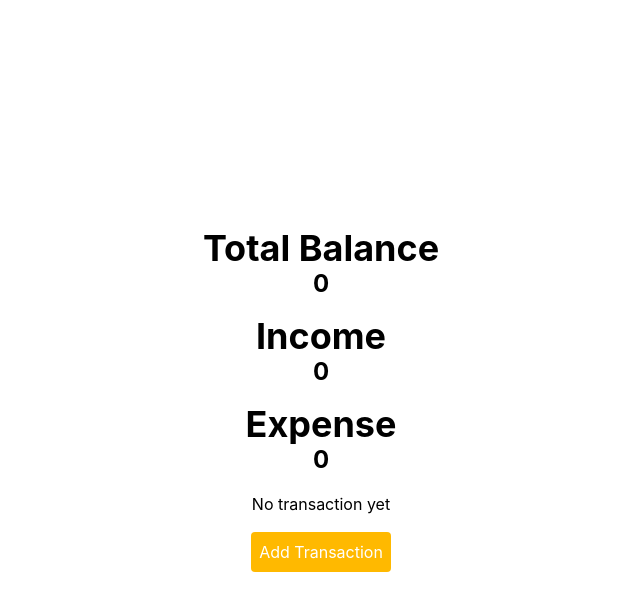
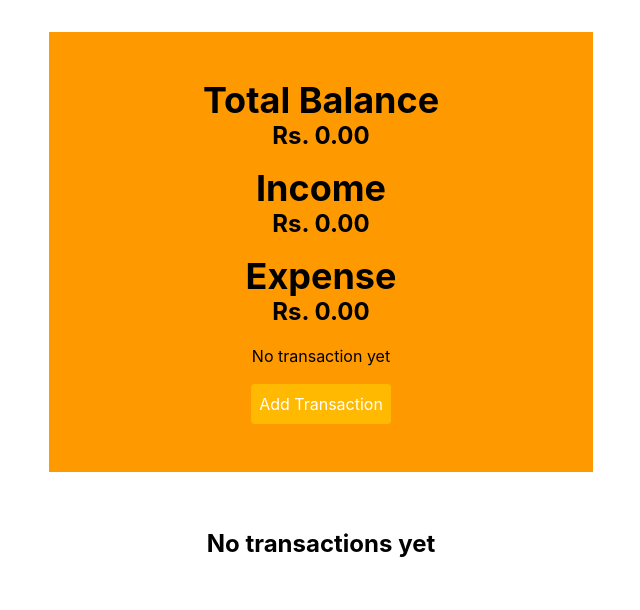
Before and after one commit to ManzarAbbass/Learning_react, a React (Vite) app in the folder 24-Expense-Tracker/: page / in a window 1280 px wide. Shown: the top 610 px of the page, without its empty margins (319-959 px from the left). Built offline with nearby package versions, Linux system fonts and the light colour scheme.

Commit message:
working  list of item which was show

```diff
--- a/24-Expense-Tracker/src/App.jsx
+++ b/24-Expense-Tracker/src/App.jsx
@@ -2,13 +2,19 @@ import React, { useState } from 'react'
 import ExpenseContext from './context/ExpenseContext'
 import Balance from './components/Balance'
 import AddExpense from './components/AddExpense'
+import ExpenseList from './components/ExpenseList'
 
 const App = () => {
   const [form, setForm] = useState(false)
   return (
     <ExpenseContext>
+        <div className="min-h-screen bg-brand-bg">
+    <div className="max-w-xl mx-auto px-4 py-8 flex flex-col gap-6">
       <Balance form={form} setForm={setForm}/>
       {form && <AddExpense setForm={setForm} form={form} />}
+      <ExpenseList />
+    </div>
+    </div>
     </ExpenseContext>
   )
 }
--- a/24-Expense-Tracker/src/components/AddExpense.jsx
+++ b/24-Expense-Tracker/src/components/AddExpense.jsx
@@ -19,7 +19,7 @@ const AddExpense = ({ form, setForm }) => {
   addTransaction(newTransaction)
 }
   return (
-    <div className="h-screen flex items-center justify-center bg-brand-bg">
+    <div className=" flex items-center justify-center bg-brand-bg">
       <form onSubmit={(e) => {
         e.preventDefault();
         // Handle form submission here, such as sending data to an API or updating state
@@ -84,7 +84,7 @@ const AddExpense = ({ form, setForm }) => {
           }}
           value={date}
           type="date" id="date" name="date"
-          className="w-full bg-[#1a1530] border border-[#2e2550] rounded-lg px-4 py-2.5 text-[#e2e0f0] text-sm outline-none"
+          className="w-full bg-[#1a1530] border border-[#2e2550] rounded-lg px-4 py-2.5 text-[#e2e0f0] text-sm outline-none cursor-pointer"
         />
 
 
@@ -92,9 +92,9 @@ const AddExpense = ({ form, setForm }) => {
           onClick={() => {
             AddTransaction();
           }}
-          className="bg-amber-400 p-2 rounded text-white hover:bg-amber-200">Add Transaction</button>
+          className="bg-amber-400 p-2 rounded text-white hover:bg-amber-200 cursor-pointer">Add Transaction</button>
         <button
-          className="bg-gray-400 p-2 rounded text-white hover:bg-gray-200"
+          className="bg-gray-400 p-2 rounded text-white hover:bg-gray-200 cursor-pointer"
           onClick={() => {
             setForm(false);
           }}
--- a/24-Expense-Tracker/src/components/Balance.jsx
+++ b/24-Expense-Tracker/src/components/Balance.jsx
@@ -7,19 +7,19 @@ import { calculateBalance,calculateExpense,calculateIncome } from "../utils/calc
 const Balance = ({form, setForm }) => {
   const {transaction}= useContext(expenseContextData)
   return (
-    <div className={`flex items-center justify-center h-screen ${form ? 'hidden' : 'block'}`}>
+    <div className={`flex items-center justify-center ${form ? 'hidden' : 'block'} bg-amber-500`}>
       <div className="p-12 flex flex-col gap-4 items-center justify-between">
         <div className="flex flex-col items-center">
           <h2 className="text-4xl font-bold">Total Balance</h2>
-          <p className="text-2xl font-bold">{calculateBalance(transaction)}</p>
+          <p className="text-2xl font-bold">{`Rs. ${calculateBalance(transaction).toFixed(2)}`}</p>
         </div>
         <div className="flex flex-col items-center">
           <h2 className="text-4xl font-bold">Income</h2>
-          <p className="text-2xl font-bold">{calculateIncome(transaction)}</p>
+          <p className="text-2xl font-bold">{`Rs. ${calculateIncome(transaction).toFixed(2)}`}</p>
         </div>
         <div className="flex flex-col items-center">
           <h2 className="text-4xl font-bold">Expense</h2>
-          <p className="text-2xl font-bold">{calculateExpense(transaction)}</p>
+          <p className="text-2xl font-bold">{`Rs. ${calculateExpense(transaction).toFixed(2)}`}</p>
         </div>
         <div className="flex flex-col items-center">
           <p className={`border-s-olive-50 ${transaction.length === 0 ? 'block' : 'hidden'}`}>No transaction yet</p>
@@ -28,7 +28,7 @@ const Balance = ({form, setForm }) => {
         onClick={()=>{
           setForm(true)
         }}
-        className="bg-amber-400 p-2 rounded text-white hover:bg-amber-200">Add Transaction</button>
+        className="bg-amber-400 p-2 rounded text-white hover:bg-amber-200 cursor-pointer">Add Transaction</button>
       </div>
     </div>
   )
--- a/24-Expense-Tracker/src/components/ExpenseItem.jsx
+++ b/24-Expense-Tracker/src/components/ExpenseItem.jsx
@@ -1,7 +1,6 @@
-
-const ExpenseItem = () => {
+const ExpenseItem = ({ transaction }) => {
   return (
-    <div>
+    <div className="">
 
     </div>
   )
--- a/24-Expense-Tracker/src/components/ExpenseList.jsx
+++ b/24-Expense-Tracker/src/components/ExpenseList.jsx
@@ -0,0 +1,23 @@
+import { useContext } from "react"
+import { expenseContextData } from "../context/ExpenseContext"
+import ExpenseItem from "./ExpenseItem"
+
+const ExpenseList = () => {
+    const { transaction } =useContext(expenseContextData)
+
+    if(transaction.length === 0){
+        return (
+            <div className="text-center mt-8">
+                <p className="text-2xl font-bold">No transactions yet</p>
+            </div>
+        )
+    }
+  return (
+    <div className="bg-black">
+        <h2 className="text-2xl font-bold text-white mb-4">Transaction List</h2>
+        <ExpenseItem transaction={transaction} />
+    </div>
+  )
+}
+
+export default ExpenseList
```
